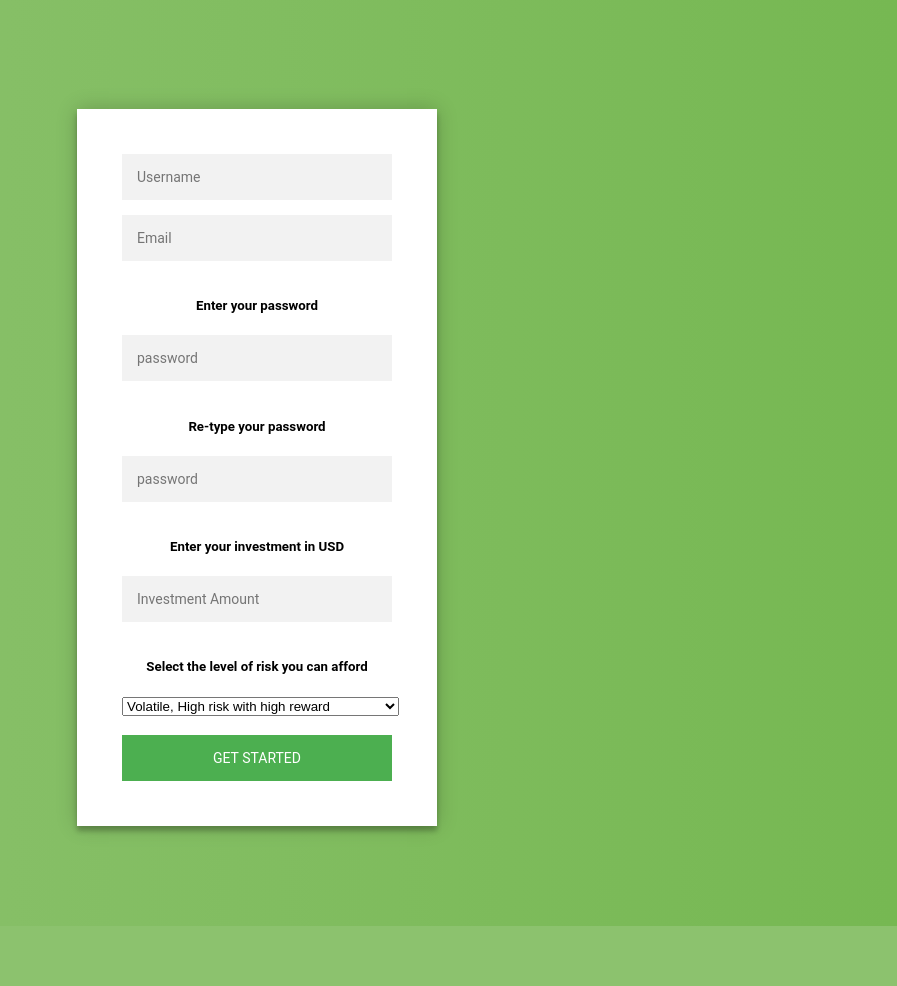
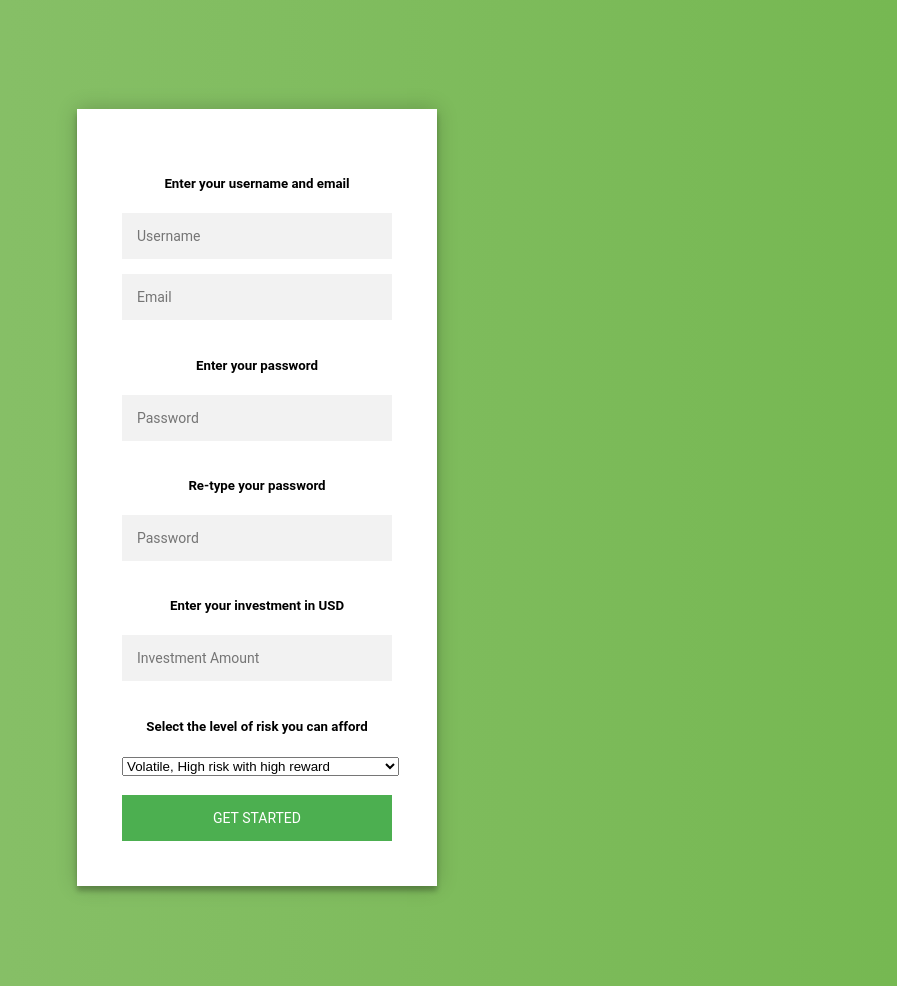
Before and after one commit to SteveDengZishi/robot-stock-trader, a Flask app: page / in a window 1280 px wide. Shown: the whole page, without its empty margins (383-1280 px from the left). Before the commit the page ends 926 px from the top, so only its background shows below. Run offline with Flask 2, Linux system fonts and the light colour scheme.

Commit message:
finishing wtforms

```diff
--- a/forms.py
+++ b/forms.py
@@ -2,11 +2,11 @@ from flask_wtf import Form
 from wtforms import StringField, PasswordField, SubmitField, SelectField, IntegerField
 
 class SignupForm(Form):
-	risks = ['Volatile, High risk with high reward','Moderate, Move at a relatively steady pace','Safe, Move little and minimize risk']
+	risks = [('Volatile', 'Volatile, High risk with high reward'),('Moderate', 'Moderate, Move at a relatively steady pace'),('Safe', 'Safe, Move little and minimize risk')]
 	username = StringField('Username')
 	email = StringField('Email')
-	password = PasswordField('Password')
-	password1 = PasswordField('Re-type Password')
-	investment = IntegerField('Investment Amount in USD')
+	password = PasswordField('Enter your password')
+	password1 = PasswordField('Re-type your password')
+	investment = IntegerField('Enter your investment in USD')
 	riskLevel = SelectField('Select the level of risk you can afford', choices=risks)
 	submit = SubmitField('Get Started')
--- a/routes.py
+++ b/routes.py
@@ -1,14 +1,19 @@
-from flask import Flask, render_template
+from flask import Flask, render_template, request
 from forms import SignupForm
 
 app = Flask(__name__)
 
 app.secret_key = "development-key"
 
-@app.route("/")
+@app.route("/", methods=['GET','POST'])
 def login():
 	form = SignupForm();
-	return render_template("login.html", form=form)
+
+	if request.method == 'POST':
+		return "success!"
+
+	else:
+		return render_template("login.html", form=form)
 
 if __name__ == "__main__":
 	app.run(debug=True)
--- a/templates/login.html
+++ b/templates/login.html
@@ -3,23 +3,40 @@
 {% block content %}
 	<div class="login-page">
 	  <div class="form">
-	    <form class="login-form" action="login.py" method="POST">
-	      <input type="text" name="username" placeholder="Username"/>
-	      <input type="email" name="Email" placeholder="Email"/>
-	      <h5>Enter your password</h5>
-	      <input type="password" name="psw" placeholder="password"/>
-	      <h5>Re-type your password</h5>
-	      <input type="password" name="psw" placeholder="password"/>
-	      <h5>Enter your investment in USD</h5>
-	      <input type="text" name="Asset" placeholder="Investment Amount"/>
-	      <h5>Select the level of risk you can afford</h5>
-	      <select name="Risk Level" size="1">
-  		  	<option value="Volatile">Volatile, High risk with high reward</option>
-  			<option value="Moderate">Moderate, Move at a relatively steady pace</option>
-  			<option value="Safe">Safe, Move little and minimize risk</option>
-		  </select>
-		  <br><br>
-	      <button type="submit">Get Started</button>
+	    <form class="login-form" action="/" method="POST">
+	    	{{ form.hidden_tag() }}
+	    	<h5>Enter your username and email</h5>
+	      	<div>
+	      		{{ form.username(placeholder="Username") }}
+	      	</div>
+
+	      	<div>
+	      		{{ form.email(placeholder="Email") }}
+	      	</div>
+
+	      	<div>
+	      		<h5>{{ form.password.label }}</h5>
+	      		{{ form.password(placeholder="Password") }}
+	      	</div>
+
+	      	<div>
+	      		<h5>{{ form.password1.label }}</h5>
+	      		{{ form.password1(placeholder="Password") }}
+	      	</div>
+
+	      	<div>
+	      		<h5>{{ form.investment.label }}</h5>
+	      		{{ form.investment(placeholder="Investment Amount") }}
+	      	</div>
+
+	      	<div>
+	      		<h5>{{ form.riskLevel.label }}</h5>
+	      		{{ form.riskLevel }}
+	      	</div>
+
+	      	<br>
+
+	      	<button type="submit">Get Started</button>
 	    </form>
 	  </div>
 	</div>
```
